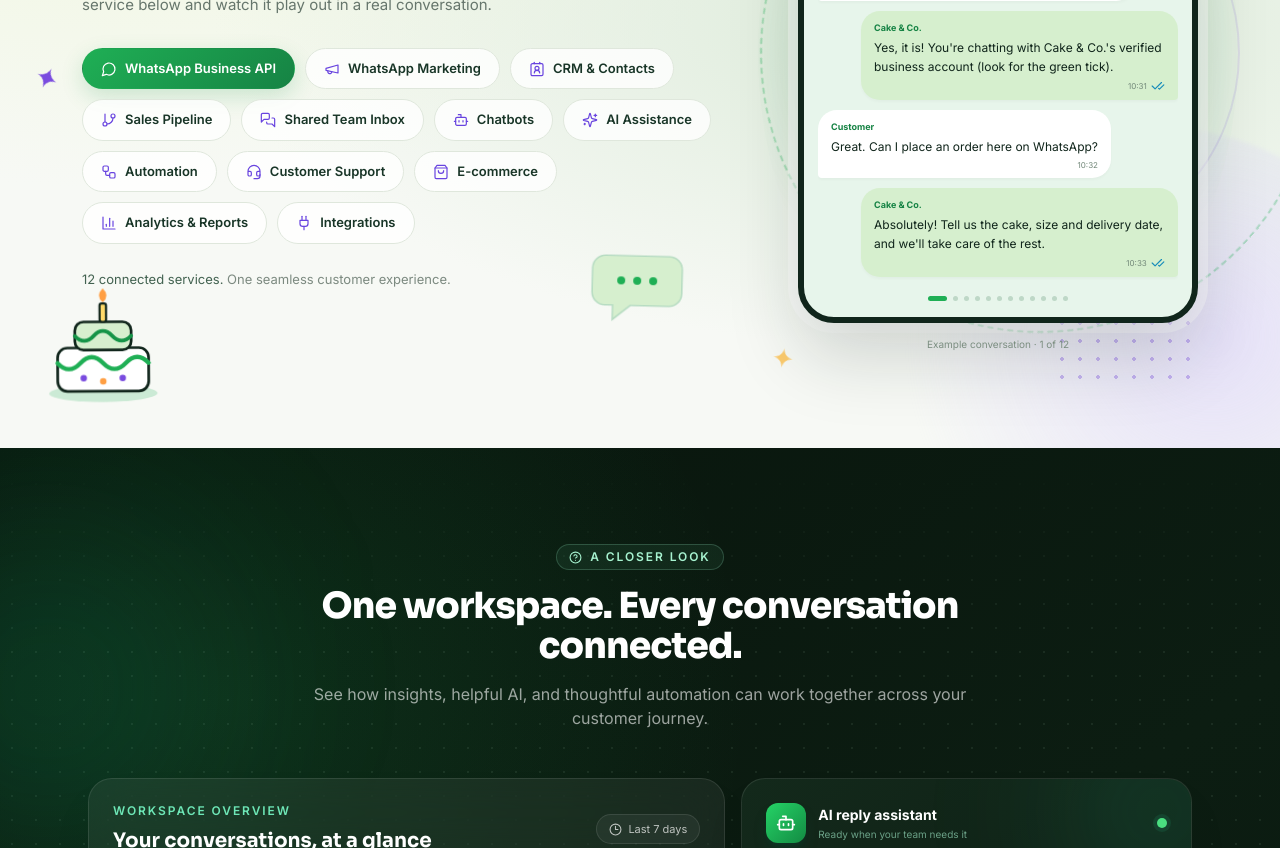
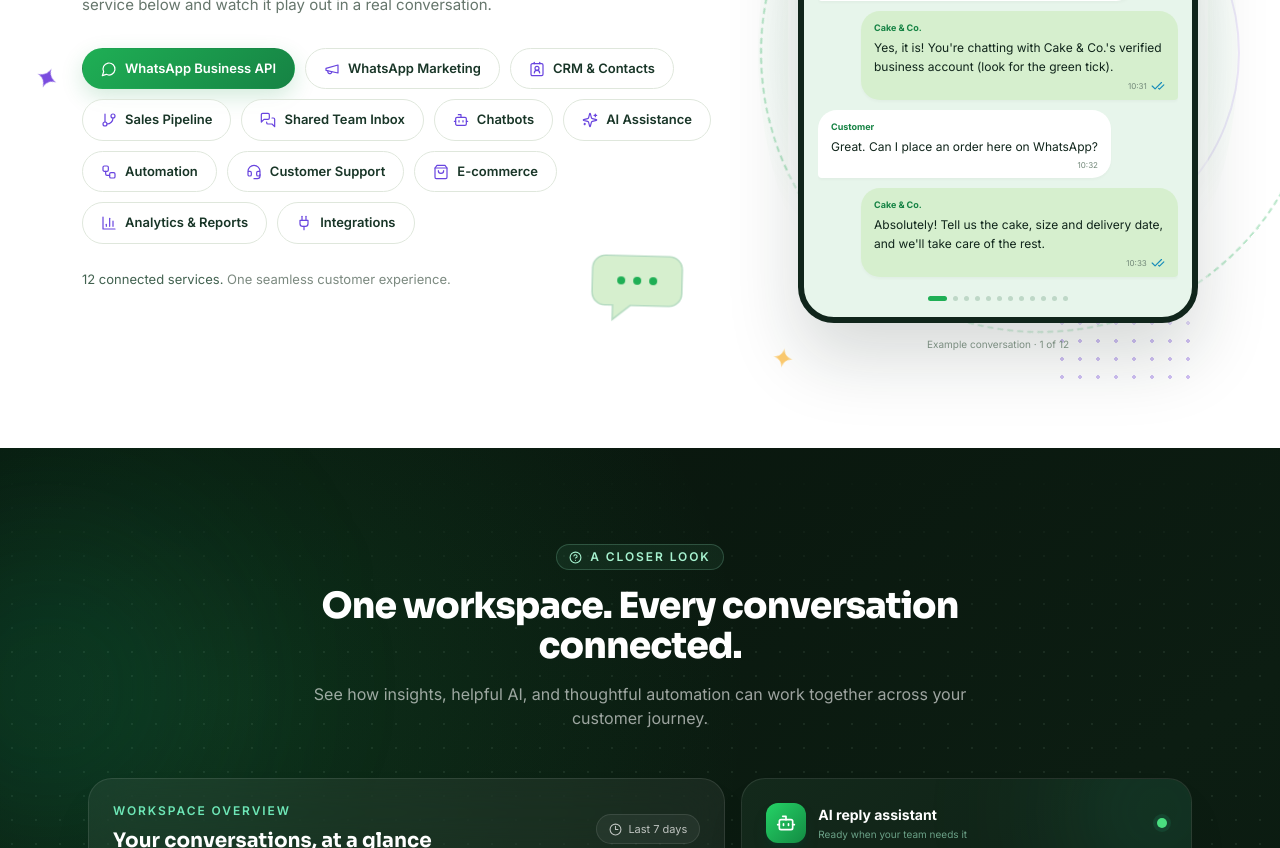
Before and after one commit to abdulrahimanattar65-isagi/connecteze-website, a React (Vite) app: page / in a window 1280 px wide. Shown: the part 4460-5308 px from the top of the page. Built offline with nearby package versions, Linux system fonts and the light colour scheme.

Commit message:
changes in services design and bg

```diff
--- a/src/components/Services.css
+++ b/src/components/Services.css
@@ -1,4 +1,4 @@
-.services-showcase.services-section { position: relative; overflow: hidden; padding: 96px 0; background: radial-gradient(ellipse at 75% 45%, #dcebd9, transparent 55%), radial-gradient(ellipse at 10% 10%, #eef6d9, transparent 45%), #f7f9f5; color: #10251b; }
+.services-showcase.services-section { position: relative; overflow: hidden; padding: 96px 0; background: #fff; color: #10251b; }
 .services-showcase-inner { position: relative; z-index: 1; max-width: 1180px; margin: auto; padding: 0 32px; display: grid; grid-template-columns: minmax(0, 1fr) 400px; grid-template-areas: "head phone" "pills phone"; column-gap: 80px; row-gap: 30px; align-items: start; text-align: left; }
 .services-selection { grid-area: head; align-self: end; display: flex; flex-direction: column; align-items: flex-start; }
 .services-kicker { display: flex; align-items: center; gap: 9px; font-size: 11px; font-weight: 700; letter-spacing: .19em; color: #168344; }
@@ -9,7 +9,7 @@
 
 /* Phone */
 .services-preview-column { grid-area: phone; align-self: center; justify-self: end; position: relative; width: 100%; max-width: 400px; scroll-margin-top: 90px; }
-.services-chat-screen { overflow: hidden; border: 6px solid #10251b; border-radius: 36px; background: #e7f5eb; box-shadow: 0 25px 45px #10251b1a; text-align: left; }
+.services-chat-screen { color: #10251b; color-scheme: light; overflow: hidden; border: 6px solid #10251b; border-radius: 36px; background: #e7f5eb; box-shadow: 0 25px 45px #10251b1a; text-align: left; }
 .services-chat-header { display: flex; align-items: center; gap: 12px; padding: 18px; background: #1faf55; color: white; }
 .services-business-avatar, .services-chat-bell { display: grid; place-items: center; width: 44px; height: 44px; border-radius: 50%; background: #ffffff26; flex-shrink: 0; }
 .services-chat-header strong { display: flex; align-items: center; gap: 5px; font-size: 17px; }
@@ -72,9 +72,6 @@
 
 /* Background illustrations */
 .services-bg { position: absolute; inset: 0; pointer-events: none; z-index: 0; --bub-fill: #ffffff; --bub-biz: #d6efce; --bub-stroke: #b7dcc2; --ink: #10251b; }
-.services-blob { position: absolute; border-radius: 50%; filter: blur(2px); }
-.services-blob-1 { width: 420px; height: 420px; top: -140px; left: -120px; background: radial-gradient(circle at 35% 35%, #bfe8c9, #1faf5500 70%); opacity: .8; }
-.services-blob-2 { width: 520px; height: 520px; bottom: -200px; right: -140px; background: radial-gradient(circle at 60% 40%, #d7cdfb, #794bdf00 70%); opacity: .55; }
 .services-dots { position: absolute; width: 150px; height: 110px; background-image: radial-gradient(#1faf55 1.6px, transparent 1.8px); background-size: 18px 18px; opacity: .35; }
 .services-dots-1 { top: 70px; left: 4%; }
 .services-dots-2 { bottom: 60px; right: 6%; background-image: radial-gradient(#794bdf 1.6px, transparent 1.8px); }
@@ -87,8 +84,6 @@
 .services-deco-bubble circle { fill: #1faf55; }
 .services-deco-bubble-1 { width: 118px; top: 16%; left: 42%; animation: services-float 7s ease-in-out infinite; }
 .services-deco-bubble-2 { width: 96px; bottom: 14%; left: 46%; animation: services-float 8s ease-in-out -3s infinite; }
-.services-deco-cake { width: 130px; bottom: 36px; left: 3%; animation: services-float 9s ease-in-out -2s infinite; }
-.services-deco-cake .ink { stroke: var(--ink); }
 .services-deco-spark { fill: #1faf55; animation: services-twinkle 3.2s ease-in-out infinite; }
 .services-deco-spark-1 { width: 26px; top: 12%; right: 46%; }
 .services-deco-spark-2 { width: 18px; top: 52%; left: 3%; fill: #794bdf; animation-delay: -1s; }
@@ -97,33 +92,18 @@
 .services-chat-screen { box-shadow: 0 35px 70px #10251b2b, 0 0 0 10px #ffffff66; }
 
 /* Dark mode */
-.dark .services-showcase.services-section { background: radial-gradient(ellipse at 50% 40%, #173725, transparent 55%), #091710; color: #eaf6ee; }
+.dark .services-showcase.services-section { background: #091710; color: #eaf6ee; }
 .dark .services-heading > span, .dark .services-kicker { color: #58d487; }
 .dark .services-intro, .dark .services-count, .dark .services-count > span { color: #a7bfb2; }
 .dark .services-select-pill { background: #13271b; color: #eaf6ee; border-color: #2b4233; }
 .dark .services-select-pill > svg { color: #c6b4ff; }
 .dark .services-select-pill.is-active { background: linear-gradient(135deg, #1faf55, #168344); color: white; border-color: transparent; }
 .dark .services-select-pill.is-active > svg { color: white; }
-.dark .services-chat-screen { border-color: #324b3b; background: #152c20; }
-.dark .services-chat-status, .dark .services-message-customer, .dark .services-chat-result { background: #213c2c; border-color: #34523e; color: #eaf6ee; }
-.dark .services-chat-status { color: #c3dfcb; }
-.dark .services-chat-status > span { background: #2b4d36; color: #7ce7a1; }
-.dark .services-message-business, .dark .services-typing { background: #285037; color: #eaf6ee; }
-.dark .services-typing > span { background: #8fc9a3; }
-.dark .services-message-author { color: #83dfa3; }
-.dark .services-message small, .dark .services-chat-result p { color: #acc5b4; }
-.dark .services-result-icon { background: #342b4c; color: #ccb5ff; }
-.dark .services-result-action { background: #2b4734; color: #c3dfcb; }
-.dark .services-chat-date { background: #284332; color: #bfd4c5; }
-.dark .services-chat-progress > span { background: #43634e; }
-.dark .services-chat-progress > span.is-active { background: #58d487; }
+.dark .services-chat-screen { border-color: #0b1512; }
 .dark .services-preview-caption { color: #a7bfb2; }
 
 /* Dark background illustrations */
-.dark .services-showcase.services-section { background: radial-gradient(ellipse at 75% 45%, #173725, transparent 55%), radial-gradient(ellipse at 10% 10%, #1c3a22, transparent 45%), #091710; }
 .dark .services-bg { --bub-fill: #213c2c; --bub-biz: #285037; --bub-stroke: #3a5c45; --ink: #bfe8c9; }
-.dark .services-blob-1 { background: radial-gradient(circle at 35% 35%, #1f5a35, #1faf5500 70%); opacity: .7; }
-.dark .services-blob-2 { background: radial-gradient(circle at 60% 40%, #3a2c6e, #794bdf00 70%); opacity: .6; }
 .dark .services-chat-screen { box-shadow: 0 35px 70px #00000066, 0 0 0 10px #ffffff0d; }
 @keyframes services-float { 0%, 100% { transform: translateY(0) rotate(-2deg); } 50% { transform: translateY(-14px) rotate(2deg); } }
 @keyframes services-twinkle { 0%, 100% { transform: scale(.7) rotate(0); opacity: .5; } 50% { transform: scale(1.15) rotate(25deg); opacity: 1; } }
@@ -134,7 +114,7 @@
 @media (max-width: 700px) {
   .services-showcase.services-section { padding: 52px 0; }
   .services-showcase-inner { padding: 0 16px; row-gap: 28px; }
-  .services-deco-cake, .services-deco-bubble-2, .services-ring-2, .services-dots-2 { display: none; }
+  .services-deco-bubble-2, .services-ring-2, .services-dots-2 { display: none; }
   .services-heading { font-size: 30px; }
   .services-chat-screen { border-radius: 30px; }
   .services-select-pill { padding: 9px 14px; font-size: 12px; }
--- a/src/components/Services.jsx
+++ b/src/components/Services.jsx
@@ -122,8 +122,6 @@ const Bubble = ({ className }) => (
 function Backdrop() {
   return (
     <div className="services-bg" aria-hidden="true">
-      <span className="services-blob services-blob-1" />
-      <span className="services-blob services-blob-2" />
       <span className="services-dots services-dots-1" />
       <span className="services-dots services-dots-2" />
       <span className="services-ring services-ring-1" />
@@ -133,16 +131,6 @@ function Backdrop() {
       <Spark className="services-deco-spark-1" />
       <Spark className="services-deco-spark-2" />
       <Spark className="services-deco-spark-3" />
-      <svg className="services-deco services-deco-cake" viewBox="0 0 120 120">
-        <ellipse cx="60" cy="108" rx="50" ry="8" fill="#1faf5533" />
-        <rect className="ink" x="18" y="66" width="84" height="40" rx="9" fill="#ffffff" strokeWidth="2.5" />
-        <path d="M18 80q10.5 11 21 0t21 0 21 0 21 0" fill="none" stroke="#1faf55" strokeWidth="4" strokeLinecap="round" />
-        <rect className="ink" x="34" y="42" width="52" height="26" rx="8" fill="#d6efce" strokeWidth="2.5" />
-        <path d="M34 55q8.7 9 17.3 0t17.3 0 17.4 0" fill="none" stroke="#159447" strokeWidth="3.5" strokeLinecap="round" />
-        <rect className="ink" x="57" y="25" width="6" height="17" rx="2" fill="#ffda6a" strokeWidth="2" />
-        <path d="M60 11q7 7 0 13-7-6 0-13z" fill="#ff9f43" />
-        <circle cx="42" cy="94" r="3" fill="#794bdf" /><circle cx="60" cy="97" r="3" fill="#ff9f43" /><circle cx="78" cy="94" r="3" fill="#794bdf" />
-      </svg>
     </div>
   );
 }
```
